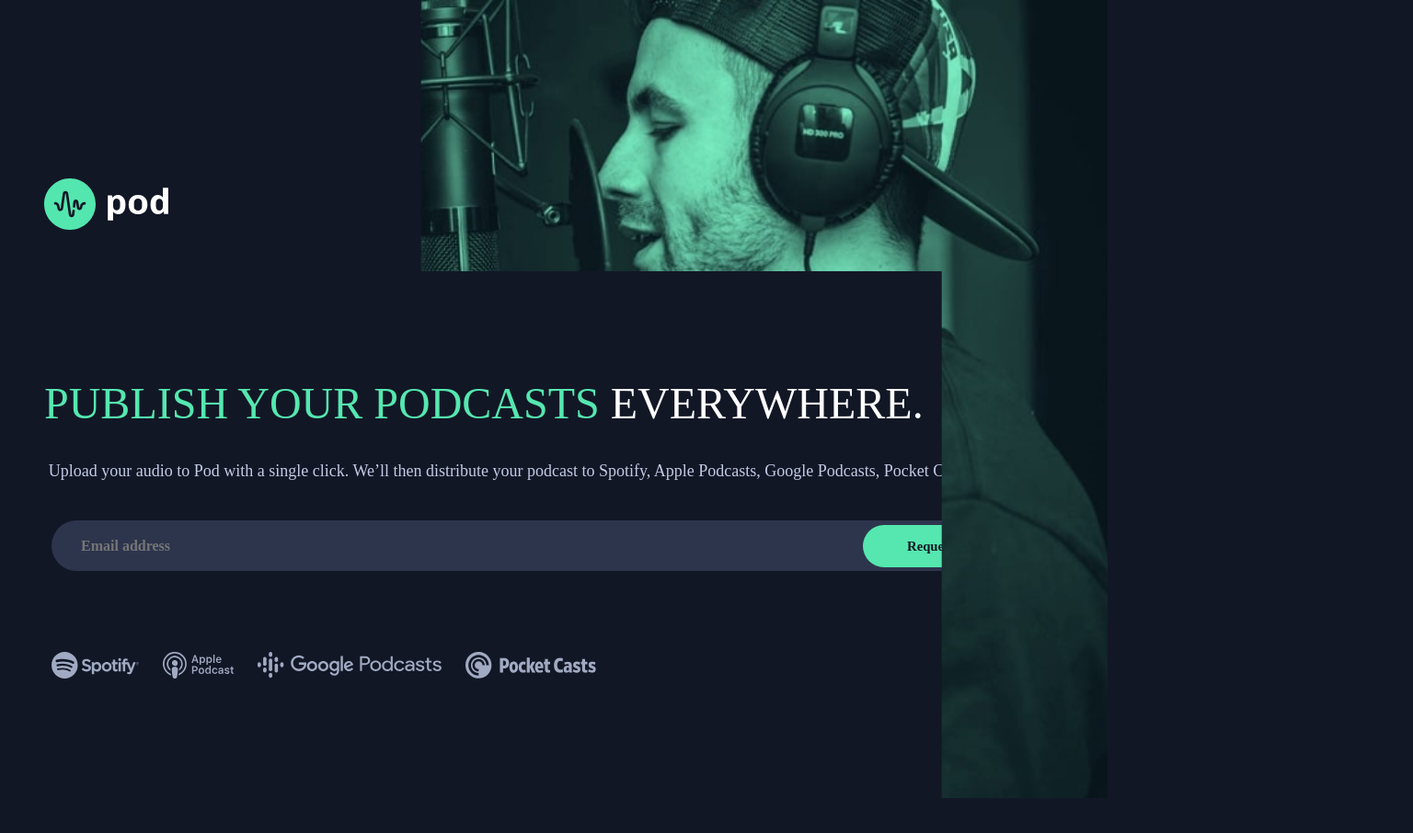
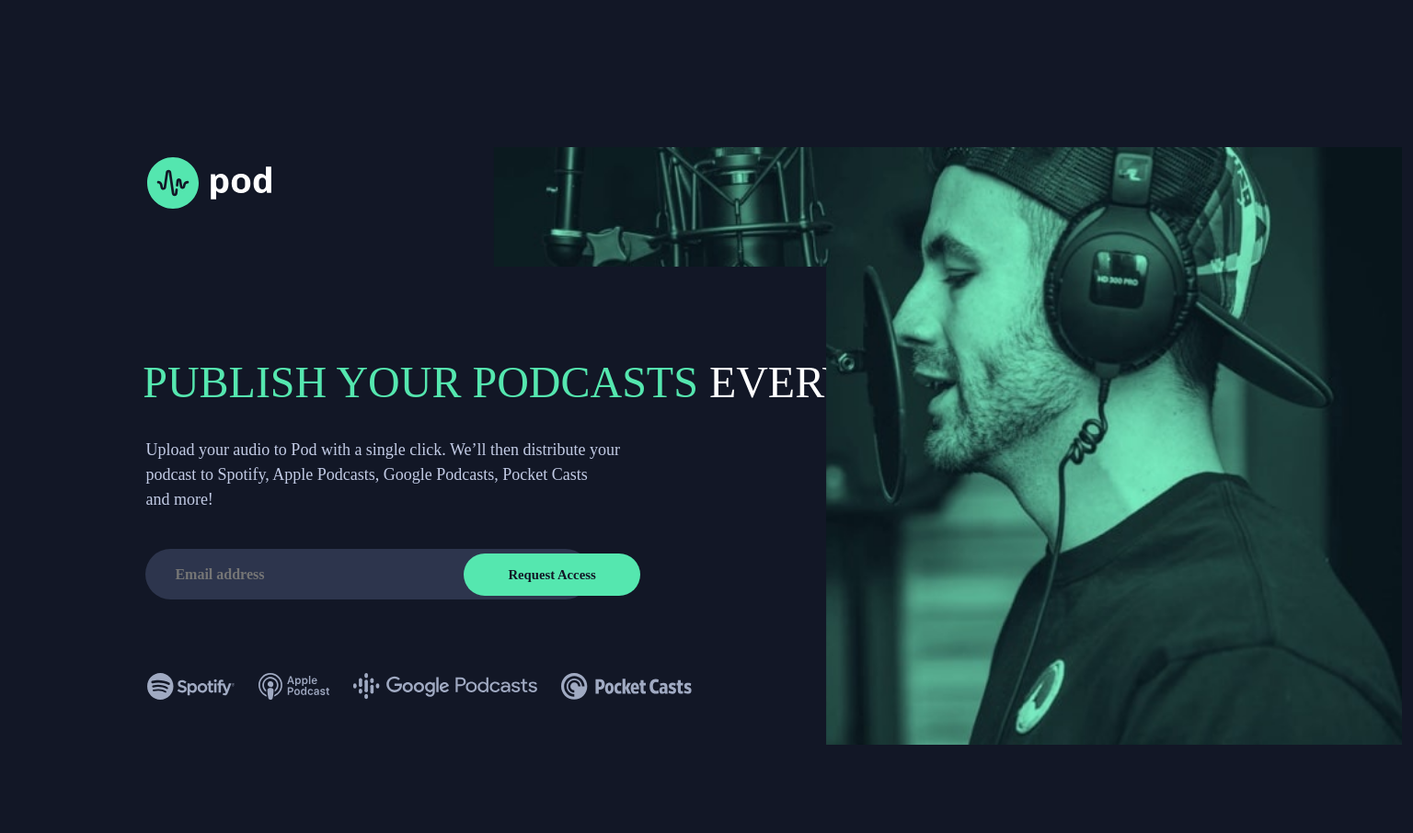
Before and after one commit to oryanhach/pod-request-access-landing-page, a plain HTML site: page index.html in a window 1536 px wide. Shown: the whole page at 92% size. Before the commit the page ends 868 px from the top, so only its background shows below. Drawn offline with Linux system fonts and the light colour scheme; a web font is replaced by a local one.

Commit message:
added desktop design

```diff
--- a/style.css
+++ b/style.css
@@ -289,3 +289,56 @@ body {
 		right: 2.1rem;
 	}
 }
+
+@media (min-width: 1440px) {
+	.pod__background {
+		clip-path: polygon(
+			18% 0,
+			100% 0,
+			100% 26%,
+			100% 100%,
+			48% 100%,
+			48% 20%,
+			18% 20%
+		);
+
+		height: 650px;
+		margin-top: 10rem;
+		margin-left: 20rem;
+	}
+
+	.pod__logo {
+		margin-left: 10rem;
+		margin-top: 10rem;
+	}
+
+	.pod__title {
+		margin-left: 6.7rem;
+		padding-right: 7.6rem;
+	}
+
+	.pod__text {
+		margin-left: 6.4rem;
+		padding-right: 37rem;
+	}
+
+	.form__container input {
+		margin-left: 8.4rem;
+		width: 38%;
+	}
+
+	.form__container button {
+		top: 0.3rem;
+		right: 37.5rem;
+	}
+
+	.pod__companies {
+		margin-top: 4.5rem;
+		margin-left: 8.5rem;
+		gap: 1.6rem;
+	}
+
+	.pod__company {
+		height: 1.8rem;
+	}
+}
```
